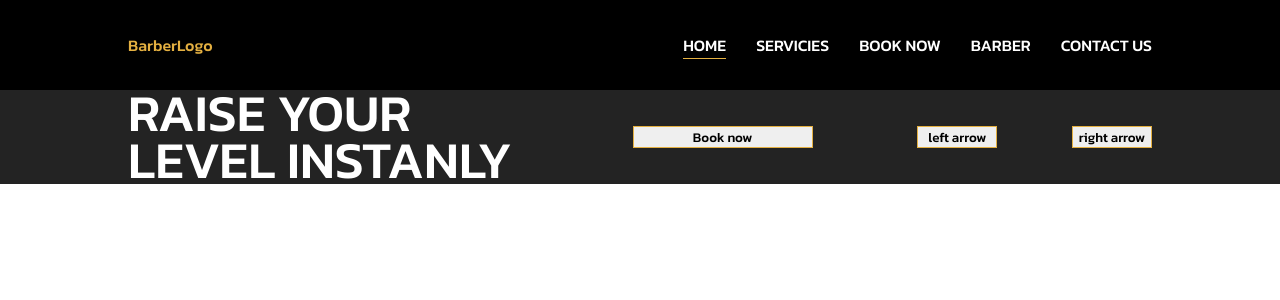
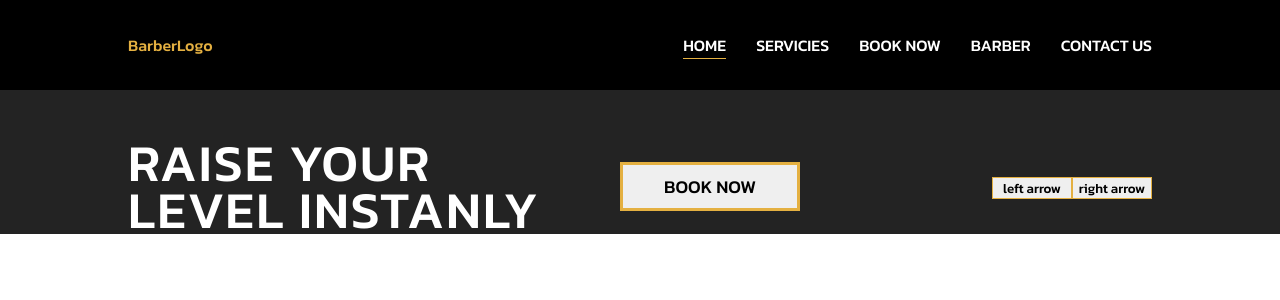
Before and after one commit to steamCorn/Barbershop-project, a React (Create React App) app: page / in a window 1280 px wide. Shown: the top 300 px of the page. Built offline with nearby package versions, Linux system fonts and the light colour scheme.

Commit message:
header style

```diff
--- a/src/components/header/Header.jsx
+++ b/src/components/header/Header.jsx
@@ -7,8 +7,11 @@ const Navbar = () => {
             <div className="headerConteiner">
                 <h1 className="headerTitel">Raise your level instanly</h1>
                 <button className="bookingButton">Book now</button>
-                <button className="scrollButton"> left arrow </button>
-                <button className="scrollButton"> right arrow </button>
+                <div className="scrollButtons">
+                    <button className="leftScroll"> left arrow </button>
+                    <button className="rightScroll"> right arrow </button>
+                </div>
+
             </div>
         </div>
     )
--- a/src/components/header/header.css
+++ b/src/components/header/header.css
@@ -5,6 +5,7 @@
     justify-content: center;
 }
 .headerConteiner{
+    margin-top: 50px;
     width: 100%;
     max-width: 1024px;
     display: flex;
@@ -12,18 +13,28 @@
     justify-content: space-between;
 }
 .headerTitel{
-    width: 400px;
+    width: 420px;
     font-size: 52px;
     line-height: 0.9;
     font-weight: 400;
     text-transform: uppercase;
+    letter-spacing: 2px;
 }
 .bookingButton{
     width: 180px;
-    margin: 30px;
+    margin-right: 120px;
+    padding: 8px 10px;
+    font-size: 18px;
+    font-weight: 400;
+    text-transform: uppercase;
+    border: 3px solid #e4b041;
+}
+/* .scrollButton{
+    width: 80px;
     border: 1px solid #e4b041;
-}
-.scrollButton{
+} */
+.leftScroll,
+.rightScroll {
     width: 80px;
     border: 1px solid #e4b041;
 }
--- a/src/components/navbar/Navbar.jsx
+++ b/src/components/navbar/Navbar.jsx
@@ -8,7 +8,6 @@ const Navbar = () => {
             <div className="navContainer">
                 <span className="logo">BarberLogo</span>
                 <div className="navItems">
-                    {/* <button className="navButton navActive">Home</button> */}
                     <Link to="/" className="navButton navActive">Home</Link>
                     <Link to="/prices" className="navButton">Servicies</Link>
                     <Link to="/booking" className="navButton">Book now</Link>
--- a/src/components/navbar/navbar.css
+++ b/src/components/navbar/navbar.css
@@ -13,15 +13,16 @@
     align-items: center;
     justify-content: space-between;
 }
+.navItems{
+    display: flex;
+    gap: 30px;
+}
 .logo{
     font-weight: 500;
     color: #e4b041;
 }
-/* .navItems{
-    font-size: 16px;
-} */
 .navButton{
-    margin-left: 30px;
+    /* margin-left: 30px; */
     padding: 1px 0px;
     font-size: 16px;
     background-color: black;
```
